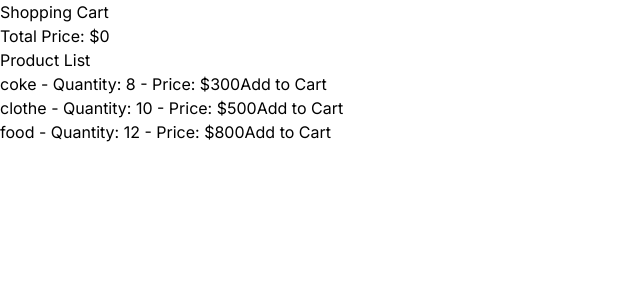
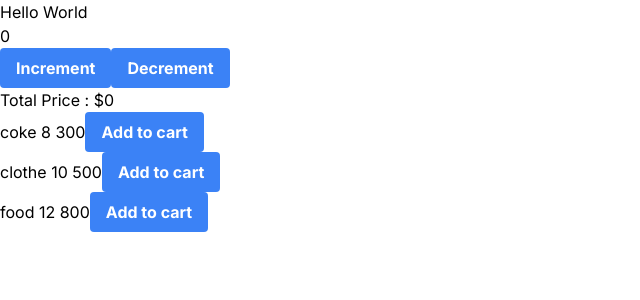
Before and after one commit to Nwakaego-Ego/shopping_cart, a Next.js app: page / in a window 1280 px wide. Shown: the top 300 px of the page, without its empty margins (0-640 px from the left). Built offline with nearby package versions, Linux system fonts and the light colour scheme.

Commit message:
edit button

```diff
--- a/app/ShoppingCart/shoppingCart.jsx
+++ b/app/ShoppingCart/shoppingCart.jsx
@@ -1,96 +1,27 @@
-// "use client";
-// import { useReducer } from "react";
+"use client";
+import { useReducer } from "react";
+import { FaEdit } from "react-icons/fa";
 
-// const reducer = (state, action, payload) => {
-//   switch (action.type) {
-//     case "increment":
-//       return { ...state, count: state.count + 1 };
-//     case "decrement":
-//       return { ...state, count: state.count - 1 };
-//     case "products":
-//       return { ...state, products: payload.products };
-//     default:
-//       console.log(error);
-//   }
-// };
-
-// const shoppingCart = () => {
-//   const [state, dispatch] = useReducer(reducer, {
-//     count: 0,
-//     products: [
-//       {
-//         name: "coke",
-//         quantity: 8,
-//         price: 300,
-//       },
-//       {
-//         name: "clothe",
-//         quantity: 10,
-//         price: 500,
-//       },
-//       {
-//         name: "food",
-//         quantity: 12,
-//         price: 800,
-//       },
-//     ],
-//   });
-
-//   const increment = () => {
-//     dispatch({ type: "increment" });
-//   };
-
-//   const decrement = () => {
-//     dispatch({ type: "decrement" });
-//   };
-
-//   const productList = () => {
-//     dispatch({ type: "product", payload: state.products });
-//   };
-
-//   return (
-//     <>
-//       <div>Hello World</div>
-//       <div>{state.count}</div>
-//       <button onClick={increment}>Increment</button>
-//       <button onClick={decrement}>Decrement</button>
-//       <div>
-//         {state.products.map((product) => {
-//           return (
-//             <div key={product.id}>
-//               {product.name} {product.quantity} {product.price}
-//               <button onClick={productList}>Add to cart</button>
-//             </div>
-//           );
-//         })}
-//       </div>
-//     </>
-//   );
-// };
-
-// export default shoppingCart;
-"use client";
-
-import React, { useReducer } from "react";
-
-// Reducer function
-const cartReducer = (state, action) => {
+const reducer = (state, action) => {
   switch (action.type) {
-    case "ADD_TO_CART":
-      return {
-        ...state,
-        cartItems: [...state.cartItems, action.payload],
-      };
+    case "increment":
+      return { ...state, count: state.count + 1 };
+    case "decrement":
+      return { ...state, count: state.count - 1 };
+    case "Add_to_cart":
+      return { ...state, cartItem: [...state.cartItem, action.payload] };
+    case "Edit":
+      return { ...state, editItem: [...state.edit, action.payload] };
     default:
-      return state;
+      console.log(error);
   }
 };
 
-const ShoppingCart = () => {
-  // State and dispatch using useReducer
-  const [state, dispatch] = useReducer(cartReducer, {
+const shoppingCart = () => {
+  const [state, dispatch] = useReducer(reducer, {
     count: 0,
-    cartItems: [],
+    cartItem: [],
+    editItem: [],
     products: [
       {
         name: "coke",
@@ -110,48 +41,101 @@ const ShoppingCart = () => {
     ],
   });
 
-  // Function to add an item to the cart
-  const addToCart = (item) => {
-    dispatch({ type: "ADD_TO_CART", payload: item });
+  const increment = () => {
+    dispatch({ type: "increment" });
   };
 
-  // Calculate total price
-  const calculateTotalPrice = () => {
-    return state.cartItems.reduce(
+  const decrement = () => {
+    dispatch({ type: "decrement" });
+  };
+
+  const cartLog = (item) => {
+    dispatch({ type: "Add_to_cart", payload: item });
+  };
+
+  const totalPrice = () => {
+    return state.cartItem.reduce(
       (total, item) => total + item.price * item.quantity,
       0
     );
   };
 
+  function handleUpdate(index, newItem) {
+    const editCartItem = [...state.cartItem];
+    editCartItem[index] = newItem;
+    dispatch({ type: "Edit", payload: editCartItem });
+  }
+
   return (
-    <div>
-      <h2>Shopping Cart</h2>
+    <>
+      <div>Hello World</div>
+      <div>{state.count}</div>
+      <button
+        onClick={increment}
+        class="bg-blue-500 hover:bg-blue-700 text-white font-bold py-2 px-4 rounded"
+      >
+        Increment
+      </button>
+      <button
+        onClick={decrement}
+        class="bg-blue-500 hover:bg-blue-700 text-white font-bold py-2 px-4 rounded"
+      >
+        Decrement
+      </button>
+
+      {state.cartItem.map((item, index) => {
+        return (
+          <div key={index}>
+            <div>
+              {item.name}
+              <button
+                onClick={() => {
+                  const newItem = prompt("Enter a new value ");
+                  if (newItem !== null) {
+                    handleUpdate(index, newItem);
+                  }
+                }}
+              >
+                <FaEdit className="paste" />
+              </button>
+            </div>
+            <div>
+              {item.quantity}
+              <button
+                onClick={() => {
+                  const newItem = prompt("Enter a new value ");
+                  if (newItem !== null) {
+                    handleUpdate(index, newItem);
+                  }
+                }}
+              >
+                <FaEdit className="paste" />
+              </button>
+            </div>
+            <div> {item.price}</div>
+          </div>
+        );
+      })}
+
+      <div>Total Price : ${totalPrice()}</div>
+
       <div>
-        {state.cartItems.map((item, index) => (
-          <div key={index}>
-            <p>
-              {item.name} - Quantity: {item.quantity} - Price: $
-              {item.price * item.quantity}
-            </p>
-          </div>
-        ))}
+        {state.products.map((product) => {
+          return (
+            <div key={product.id}>
+              {product.name} {product.quantity} {product.price}
+              <button
+                onClick={() => cartLog(product)}
+                class="bg-blue-500 hover:bg-blue-700 text-white font-bold py-2 px-4 rounded"
+              >
+                Add to cart
+              </button>
+            </div>
+          );
+        })}
       </div>
-      <p>Total Price: ${calculateTotalPrice()}</p>
-      {/* Product list */}
-      <div>
-        <h2>Product List</h2>
-        <ul>
-          {state.products.map((product, index) => (
-            <li key={index}>
-              {product.name} - Quantity: {product.quantity} - Price: $
-              {product.price}
-              <button onClick={() => addToCart(product)}>Add to Cart</button>
-            </li>
-          ))}
-        </ul>
-      </div>
-    </div>
+    </>
   );
 };
 
-export default ShoppingCart;
+export default shoppingCart;
```
Also changed, not shown: package.json (+5 -4 lines), 1 other file (tests, documents, lock files or other folders).
